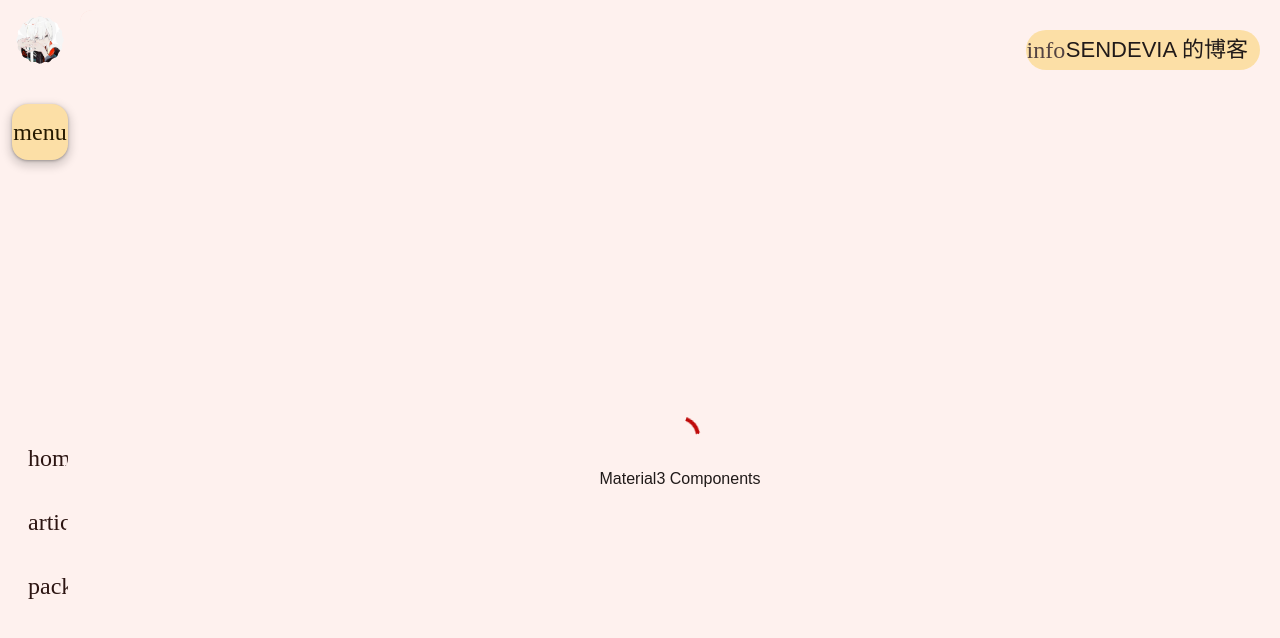
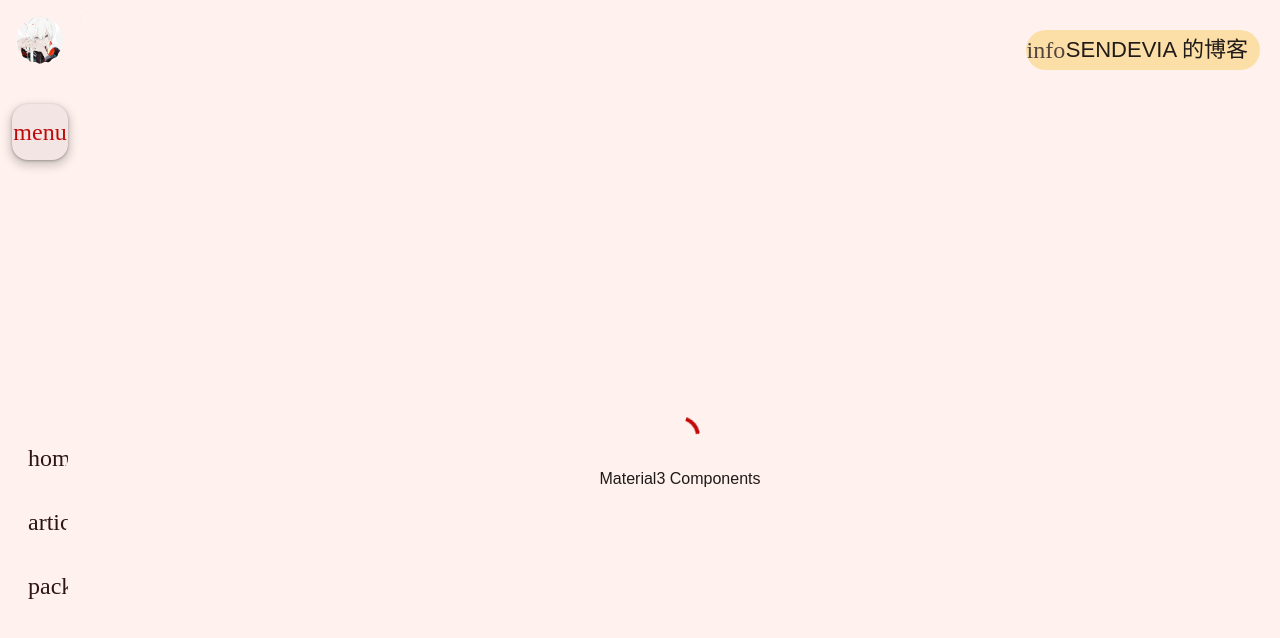
Before and after one commit to sendevia/sendevia.page.jekyll, a Jekyll site: the page built from _posts/23-08-11-components.md, in a window 1280 px wide. Shown: the top 638 px of the page. Built offline with Jekyll 4.4.1, drawn with Linux system fonts in a browser that asks for light colours; a style sheet for code colours, icons or effects is not loaded; the table of contents is made by our own code.

Commit message:
优化FAB颜色

```diff
--- a/_includes/navigation.html
+++ b/_includes/navigation.html
@@ -4,7 +4,7 @@
 
   {%- if page.toc -%}
   <div id="mng-rail-fab">
-    <button class="mfb" spec="tertiary" size="normal" id="maf-mfb-menu">menu</button>
+    <button class="mfb" spec="surface" size="normal" id="maf-mfb-menu">menu</button>
   </div>
   {%- endif -%}
 
--- a/_sass/_components/fab.scss
+++ b/_sass/_components/fab.scss
@@ -105,9 +105,9 @@ button.mfb {
   }
 
   &[spec="surface"] {
-    color: var(--md-sys-color-on-surface);
+    color: var(--md-sys-color-primary);
 
-    background-color: var(--md-sys-color-surface);
+    background-color: var(--md-sys-color-surface-container-high);
   }
 
   &[spec="secondary"] {
```
